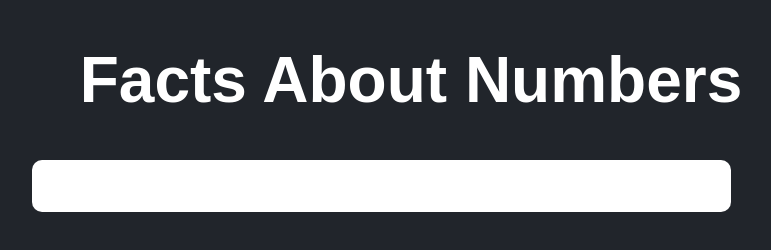
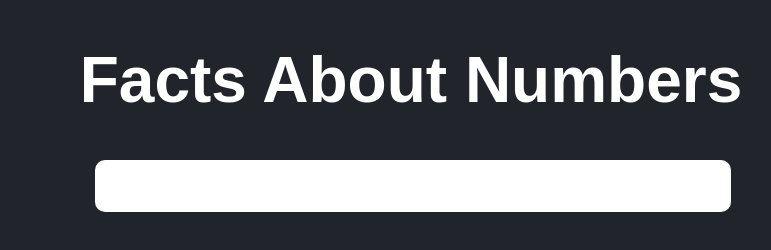
Before and after one commit to Joseph-Barr/NumbersAPI, a plain HTML site: page index.html in a window 1280 px wide. Shown: the whole page, without its empty margins (229-1000 px from the left). Drawn offline with Linux system fonts and the light colour scheme.

Commit message:
Cleaned up the UI mostly

```diff
--- a/style.css
+++ b/style.css
@@ -37,8 +37,9 @@ h2 {
 
 #input {
 
-  margin-left: 20%;
+  margin-left: 25%;
   margin-right: 25%;
+  width: 50%;
 
 }
 
@@ -66,5 +67,8 @@ h2 {
   height: 50px;
   border-radius: 10px;
   border: none;
+  font-size: 3em;
+  font-family: sans-serif;
+  text-align: center;
 
 }
```
